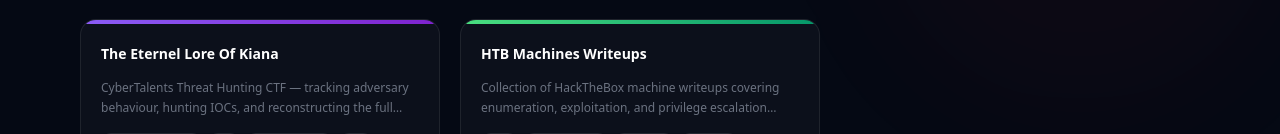
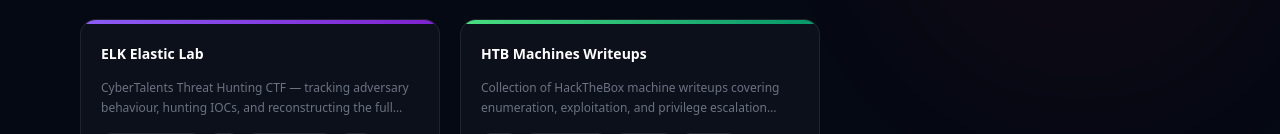
Before and after one commit to qalalweh4/myportiolio, a Next.js app: page /writeups in a window 1280 px wide. Shown: the part 497-631 px from the top of the page. Built offline with nearby package versions, Linux system fonts and the light colour scheme.

Commit message:
Rename writeup to ELK Elastic Lab and update GitHub URL
Co-Authored-By: Claude Sonnet 4.6 <noreply@anthropic.com>

```diff
--- a/data/writeups.ts
+++ b/data/writeups.ts
@@ -39,12 +39,12 @@ const writeups: Writeup[] = [
   },
   {
     id: "4",
-    title: "The Eternel Lore Of Kiana",
+    title: "ELK Elastic Lab",
     description: "CyberTalents Threat Hunting CTF — tracking adversary behaviour, hunting IOCs, and reconstructing the full attack chain.",
     category: "Threat Hunting",
     date: "2025-01-01",
     tags: ["threat-hunting", "ctf", "cybertalents", "ioc", "siem"],
-    githubUrl: "https://github.com/qalalweh4/The-Eternel-Lore-of-Kiana",
+    githubUrl: "https://github.com/qalalweh4/ELK-Elastic-Lab",
   },
   {
     id: "5",
```
